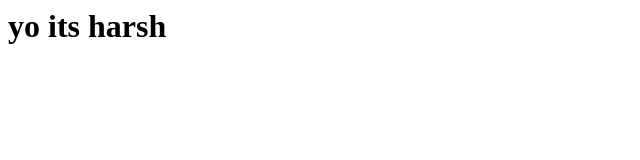
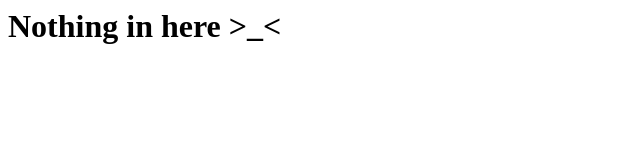
Before and after one commit to Harsh22222/harsh22222.github.io, a plain HTML site: page index.html in a window 1280 px wide. Shown: the whole page, without its empty margins (0-640 px from the left). Drawn offline with Linux system fonts and the light colour scheme.

Commit message:
Update index.html

```diff
--- a/index.html
+++ b/index.html
@@ -1,5 +1,5 @@
 <html>
 <body>
-<h1>yo its harsh</h1>
+<h1>Nothing in here >_< </h1>
 </body>
 </html>
```
